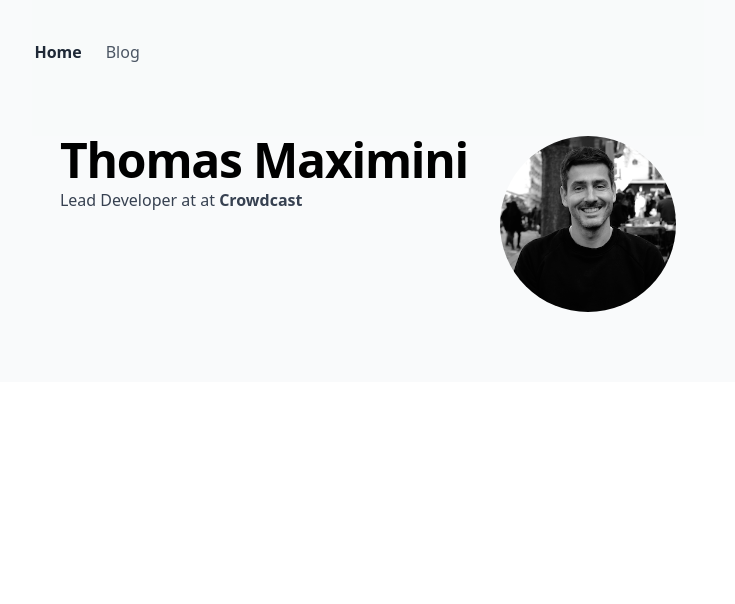
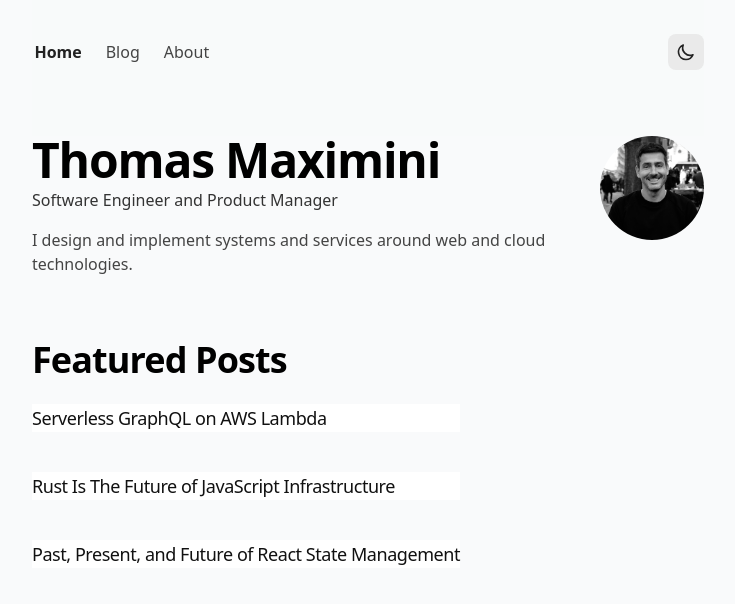
Before and after one commit to tmaximini/blog, a Next.js app: page / in a window 1280 px wide. Shown: the top 604 px of the page, without its empty margins (272-1007 px from the left). Built offline with nearby package versions, Linux system fonts and the light colour scheme.

Commit message:
layout, dark mode toggle

```diff
--- /dev/null
+++ b/components/BlogPostCard.tsx
@@ -0,0 +1,20 @@
+import Link from 'next/link';
+import cn from 'classnames';
+
+
+export default function BlogPostCard({ title, slug }) {
+
+  return (
+    <Link href={`/blog/${slug}`}>
+      <a
+        className="transform hover:scale-[1.01] transition-all hover:text-blue-400"
+      >
+        <div className="justify-between h-full bg-white dark:bg-gray-900">
+            <h4 className="text-lg md:text-lg font-medium mb-6 sm:mb-10 w-full text-gray-900 dark:text-gray-100 tracking-tight">
+              {title}
+            </h4>
+        </div>
+      </a>
+    </Link>
+  );
+}
--- a/components/Container.tsx
+++ b/components/Container.tsx
@@ -1,5 +1,6 @@
 import Head from 'next/head';
 import { useRouter } from 'next/router';
+import { useTheme } from 'next-themes';
 import { useState, useEffect } from 'react';
 import NextLink from 'next/link';
 import cn from 'classnames';
@@ -27,6 +28,7 @@ function NavItem({ href, text }) {
 
 export default function Container(props) {
   const [mounted, setMounted] = useState(false);
+  const { resolvedTheme, setTheme } = useTheme();
 
   // After mounting, we have access to the theme
   useEffect(() => setMounted(true), []);
@@ -42,7 +44,7 @@ export default function Container(props) {
   };
 
   return (
-    <div className="bg-gray-50 dark:bg-gray-900">
+    <div className="bg-gray-50 dark:bg-gray-900 min-h-[100vh]">
       <Head>
         <title>{meta.title}</title>
         <meta name="robots" content="follow, index" />
@@ -68,12 +70,45 @@ export default function Container(props) {
           <div className="ml-[-0.60rem]">
             <NavItem href="/" text="Home" />
             <NavItem href="/blog" text="Blog" />
+            <NavItem href="/about" text="About" />
           </div>
-
+          <button
+            aria-label="Toggle Dark Mode"
+            type="button"
+            className="w-9 h-9 bg-gray-200 rounded-lg dark:bg-gray-600 flex items-center justify-center  hover:ring-2 ring-gray-300  transition-all"
+            onClick={() =>
+              setTheme(resolvedTheme === 'dark' ? 'light' : 'dark')
+            }
+          >
+            {mounted && (
+              <svg
+                xmlns="http://www.w3.org/2000/svg"
+                viewBox="0 0 24 24"
+                fill="none"
+                stroke="currentColor"
+                className="w-5 h-5 text-gray-800 dark:text-gray-200"
+              >
+                {resolvedTheme === 'dark' ? (
+                  <path
+                    strokeLinecap="round"
+                    strokeLinejoin="round"
+                    strokeWidth={2}
+                    d="M12 3v1m0 16v1m9-9h-1M4 12H3m15.364 6.364l-.707-.707M6.343 6.343l-.707-.707m12.728 0l-.707.707M6.343 17.657l-.707.707M16 12a4 4 0 11-8 0 4 4 0 018 0z"
+                  />
+                ) : (
+                  <path
+                    strokeLinecap="round"
+                    strokeLinejoin="round"
+                    strokeWidth={2}
+                    d="M20.354 15.354A9 9 0 018.646 3.646 9.003 9.003 0 0012 21a9.003 9.003 0 008.354-5.646z"
+                  />
+                )}
+              </svg>
+            )}
+          </button>
         </nav>
       </div>
       <main
-        id="skip"
         className="flex flex-col justify-center px-8 bg-gray-50 dark:bg-gray-900"
       >
         {children}
--- a/data/blog/serverless_graphql.mdx
+++ b/data/blog/serverless-graphql.mdx
@@ -1,5 +1,4 @@
 ---
-order: 1
 path: "/build-a-serverless-graphlql-api-with-apollo-server-on-aws-lambda"
 title: "Serverless GraphQL APIs with Node.js and Apollo"
 summary: "Run your Apollo as a Lambda"
--- a/layouts/blog.tsx
+++ b/layouts/blog.tsx
@@ -4,6 +4,7 @@ import { parseISO, format } from 'date-fns';
 
 import type { PropsWithChildren } from 'react';
 import type { Blog } from '.contentlayer/types';
+import Container from '../components/Container';
 
 
 export default function BlogLayout({
@@ -11,7 +12,12 @@ export default function BlogLayout({
   post
 }: PropsWithChildren<{ post: Blog }>) {
   return (
-
+    <Container
+      title={`${post.title} – Thomas Maximini`}
+      description={post.summary}
+      image={`https://maxi.io${post.image}`}
+      date={new Date(post.publishedAt).toISOString()}
+      type="article">
       <article className="flex flex-col items-start justify-center w-full max-w-3xl mx-auto mb-16">
         <h1 className="mb-4 text-3xl font-bold tracking-tight text-black md:text-5xl dark:text-white">
           {post.title}
@@ -40,5 +46,7 @@ export default function BlogLayout({
 
 
       </article>
+    </Container>
+
   );
 }
--- a/package.json
+++ b/package.json
@@ -14,6 +14,7 @@
     "date-fns": "^2.28.0",
     "next": "12.0.7",
     "next-contentlayer": "^0.0.33",
+    "next-themes": "^0.0.15",
     "react": "17.0.2",
     "react-dom": "17.0.2",
     "tailwindcss": "^3.0.11"
--- a/pages/_app.tsx
+++ b/pages/_app.tsx
@@ -1,8 +1,13 @@
 import '../styles/globals.css'
 import type { AppProps } from 'next/app'
+import { ThemeProvider } from 'next-themes';
 
 function MyApp({ Component, pageProps }: AppProps) {
-  return <Component {...pageProps} />
+  return (
+  <ThemeProvider attribute="class">
+    <Component {...pageProps} />
+    </ThemeProvider>
+  )
 }
 
 export default MyApp
--- /dev/null
+++ b/pages/about.tsx
@@ -0,0 +1,33 @@
+import Image from 'next/image';
+import Link from 'next/link';
+
+import Container from '../components/Container';
+
+
+export default function About() {
+  return (
+    <Container>
+      <div className="flex flex-col justify-center items-start max-w-2xl border-gray-200 dark:border-gray-700 mx-auto pb-16">
+        <div className="flex flex-col-reverse sm:flex-row items-start">
+          <div className="flex flex-col pr-8">
+            <h1 className="font-bold text-3xl md:text-5xl tracking-tight mb-1 text-black dark:text-white">
+              Thomas Maximini
+            </h1>
+            <h2 className="text-gray-700 dark:text-gray-200 mb-4">
+              Software Engineer
+            </h2>
+          </div>
+          <div className="w-[80px] sm:w-[176px] relative mb-8 sm:mb-0 mr-auto">
+            <Image
+              alt="Thomas Maximini"
+              height={176}
+              width={176}
+              src="/avatar.png"
+              className="rounded-full filter grayscale"
+            />
+          </div>
+        </div>
+      </div>
+    </Container>
+  );
+}
--- a/pages/index.tsx
+++ b/pages/index.tsx
@@ -1,26 +1,29 @@
 import Image from 'next/image';
 import Link from 'next/link';
 
+import BlogPostCard from '../components/BlogPostCard';
 import Container from '../components/Container';
 
 
-export default function Home({ videos }) {
+export default function Home() {
   return (
     <Container>
-      <div className="flex flex-col justify-center items-start max-w-2xl border-gray-200 dark:border-gray-700 mx-auto pb-16">
+      <div className="flex flex-col items-start max-w-2xl border-gray-200 dark:border-gray-700 mx-auto pb-16">
         <div className="flex flex-col-reverse sm:flex-row items-start">
           <div className="flex flex-col pr-8">
             <h1 className="font-bold text-3xl md:text-5xl tracking-tight mb-1 text-black dark:text-white">
               Thomas Maximini
             </h1>
             <h2 className="text-gray-700 dark:text-gray-200 mb-4">
-              Lead Developer at at{' '}
-              <span className="font-semibold">Crowdcast</span>
+              Software Engineer and Product Manager
             </h2>
+            <p className="text-gray-600 dark:text-gray-400 mb-16">
+            I design and implement systems and services around web and cloud technologies.
+            </p>
           </div>
-          <div className="w-[80px] sm:w-[176px] relative mb-8 sm:mb-0 mr-auto">
+          <div className="w-[80px] md:w-[120px] relative mb-8 sm:mb-0 mr-auto">
             <Image
-              alt="Lee Robinson"
+              alt="Thomas Maximini"
               height={176}
               width={176}
               src="/avatar.png"
@@ -28,6 +31,23 @@ export default function Home({ videos }) {
             />
           </div>
         </div>
+        <h3 className="font-bold text-2xl md:text-4xl tracking-tight mb-6 text-black dark:text-white">
+          Featured Posts
+        </h3>
+        <div>
+          <BlogPostCard
+            title="Serverless GraphQL on AWS Lambda"
+            slug="serverless-graphql"
+          />
+          <BlogPostCard
+            title="Rust Is The Future of JavaScript Infrastructure"
+            slug="rust"
+          />
+          <BlogPostCard
+            title="Past, Present, and Future of React State Management"
+            slug="react-state-management"
+          />
+        </div>
       </div>
     </Container>
   );
--- a/tailwind.config.js
+++ b/tailwind.config.js
@@ -1,9 +1,97 @@
-// const { spacing, fontFamily } = require('tailwindcss/defaultTheme');
+const { spacing, fontFamily } = require('tailwindcss/defaultTheme');
 
 module.exports = {
-  content: ['./pages/**/*.tsx', './components/**/*.tsx', './layouts/**/*.tsx'],
+  mode: 'jit',
+  purge: ['./pages/**/*.tsx', './components/**/*.tsx', './layouts/**/*.tsx'],
+  darkMode: 'class',
   theme: {
-    extend: {},
+    extend: {
+      colors: {
+        'blue-opaque': 'rgb(13 42 148 / 18%)',
+        gray: {
+          0: '#fff',
+          100: '#fafafa',
+          200: '#eaeaea',
+          300: '#999999',
+          400: '#888888',
+          500: '#666666',
+          600: '#444444',
+          700: '#333333',
+          800: '#222222',
+          900: '#111111'
+        }
+      },
+      fontFamily: {
+        sans: ['IBM Plex Sans', ...fontFamily.sans]
+      },
+      typography: (theme) => ({
+        DEFAULT: {
+          css: {
+            color: theme('colors.gray.700'),
+            a: {
+              color: theme('colors.blue.500'),
+              '&:hover': {
+                color: theme('colors.blue.700')
+              },
+              code: { color: theme('colors.blue.400') }
+            },
+            'h2,h3,h4': {
+              'scroll-margin-top': spacing[32]
+            },
+            thead: {
+              borderBottomColor: theme('colors.gray.200')
+            },
+            code: { color: theme('colors.pink.500') },
+            'blockquote p:first-of-type::before': false,
+            'blockquote p:last-of-type::after': false
+          }
+        },
+        dark: {
+          css: {
+            color: theme('colors.gray.200'),
+            a: {
+              color: theme('colors.blue.400'),
+              '&:hover': {
+                color: theme('colors.blue.600')
+              },
+              code: { color: theme('colors.blue.400') }
+            },
+            blockquote: {
+              borderLeftColor: theme('colors.gray.700'),
+              color: theme('colors.gray.300')
+            },
+            'h2,h3,h4': {
+              color: theme('colors.gray.100'),
+              'scroll-margin-top': spacing[32]
+            },
+            hr: { borderColor: theme('colors.gray.700') },
+            ol: {
+              li: {
+                '&:before': { color: theme('colors.gray.500') }
+              }
+            },
+            ul: {
+              li: {
+                '&:before': { backgroundColor: theme('colors.gray.500') }
+              }
+            },
+            strong: { color: theme('colors.gray.100') },
+            thead: {
+              color: theme('colors.gray.100'),
+              borderBottomColor: theme('colors.gray.600')
+            },
+            tbody: {
+              tr: {
+                borderBottomColor: theme('colors.gray.700')
+              }
+            }
+          }
+        }
+      })
+    }
+  },
+  variants: {
+    typography: ['dark']
   },
   plugins: [require('@tailwindcss/typography')]
 };
```
Also changed, not shown: data/blog/cypress-aws-linux.mdx (renamed from data/blog/cypress_aws_linux.mdx), 1 other file (tests, documents, lock files or other folders).
